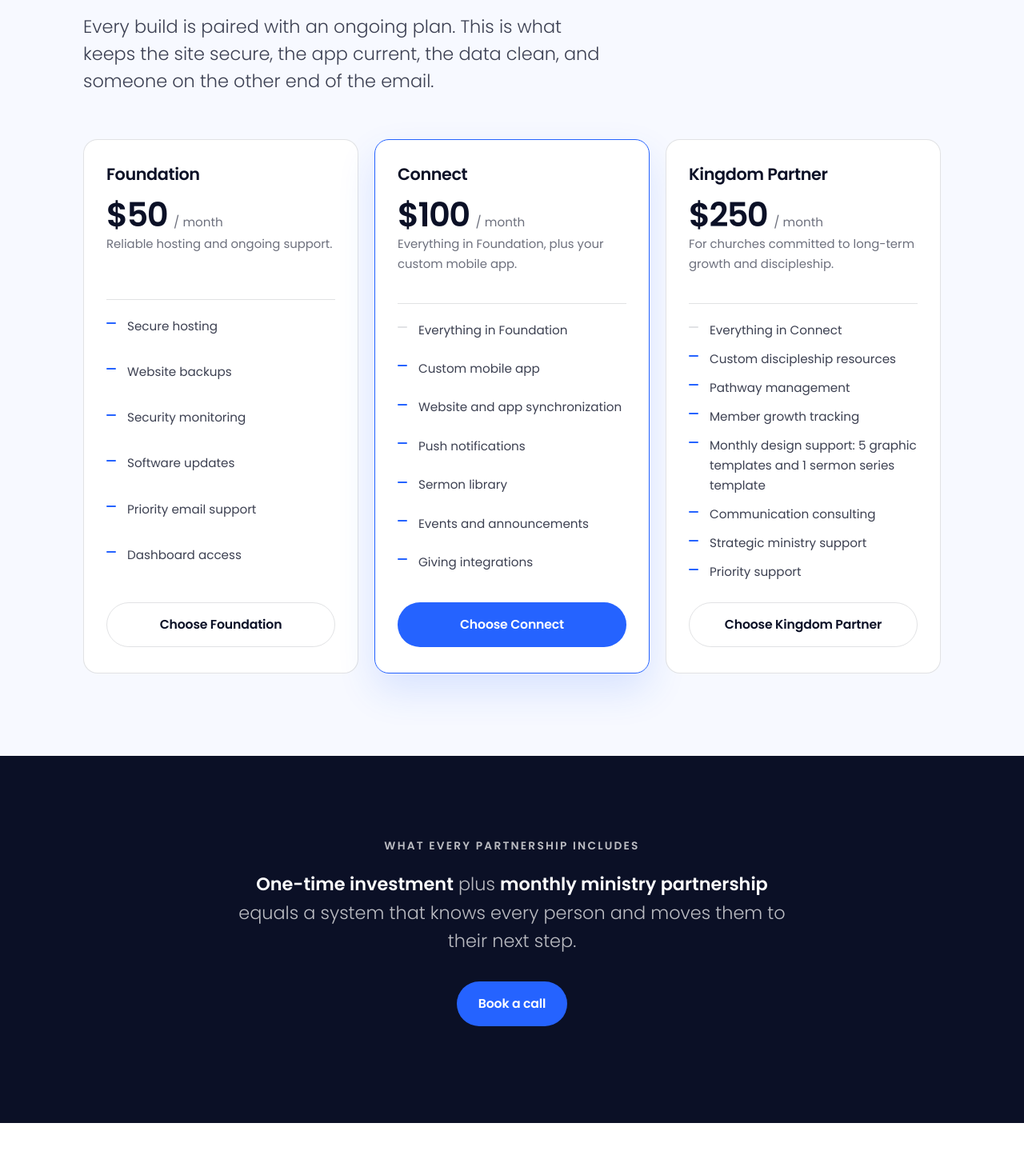
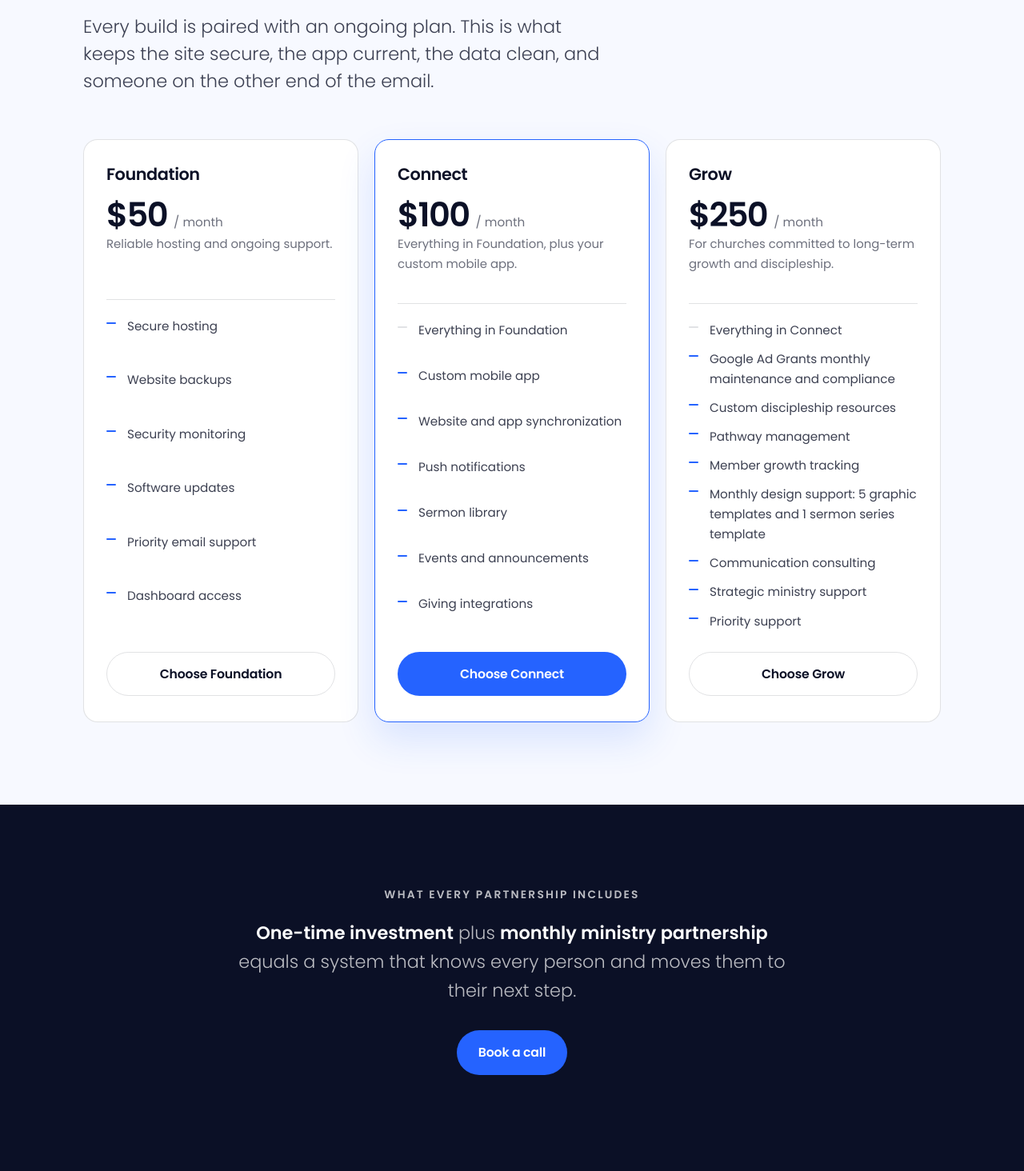
Before and after one commit to isaach3lms/between-sundays, a Flask app: page /for-churches in a window 1280 px wide. Shown: the part 4545-6009 px from the top of the page at 80% size. Run offline with Flask 3, Linux system fonts and the light colour scheme.

Commit message:
Pricing: rename tier to Grow, add Ad Grants maintenance

```diff
--- a/templates/for_churches.html
+++ b/templates/for_churches.html
@@ -187,11 +187,12 @@
       </article>
 
       <article class="plan">
-        <h3 class="plan__name">Kingdom Partner</h3>
+        <h3 class="plan__name">Grow</h3>
         <p class="plan__price">$250 <small>/ month</small></p>
         <p class="plan__for">For churches committed to long-term growth and discipleship.</p>
         <ul class="plan__list">
           <li class="is-inherited">Everything in Connect</li>
+          <li>Google Ad Grants monthly maintenance and compliance</li>
           <li>Custom discipleship resources</li>
           <li>Pathway management</li>
           <li>Member growth tracking</li>
@@ -200,7 +201,7 @@
           <li>Strategic ministry support</li>
           <li>Priority support</li>
         </ul>
-        <a class="btn btn--ghost btn--wide" href="{{ url_for('book_a_call') }}">Choose Kingdom Partner</a>
+        <a class="btn btn--ghost btn--wide" href="{{ url_for('book_a_call') }}">Choose Grow</a>
       </article>
     </div>
   </div>
```
